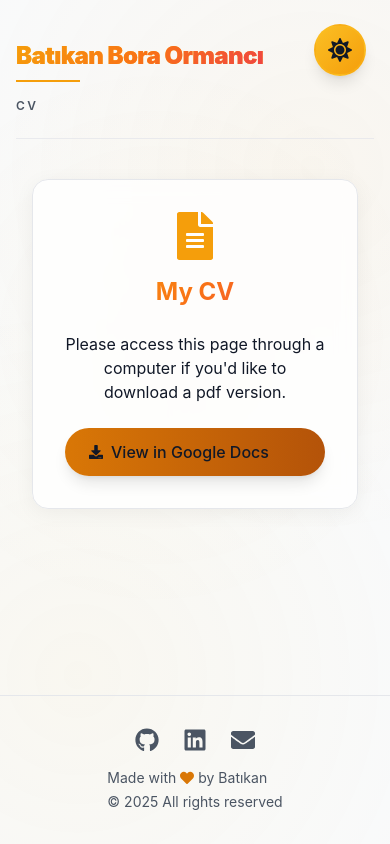
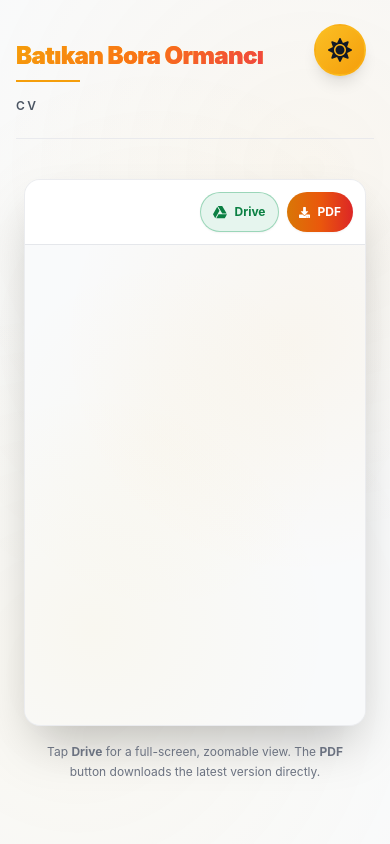
Before and after one commit to batikanor/batikanor.github.io, a Next.js app: page /cv in a window 390 px wide. Shown: the top 844 px of the page. Built offline with nearby package versions, Linux system fonts and the light colour scheme; what @mysten/dapp-kit would draw is missing.

Commit message:
fix: make CV mobile-friendly
- add an exact PDF preview for mobile devices\n- serve a same-origin PDF download without Google sign-in\n- sync the current Google Docs PDF automatically before builds\n- label the Google Drive action with Drive styling

```diff
--- a/package.json
+++ b/package.json
@@ -3,9 +3,12 @@
   "version": "0.1.0",
   "private": true,
   "scripts": {
+    "predev": "npm run sync:cv",
     "dev": "next dev",
+    "prebuild": "npm run sync:cv",
     "build": "next build",
-    "start": "next start"
+    "start": "next start",
+    "sync:cv": "node scripts/sync-cv-pdf.mjs"
   },
   "dependencies": {
     "@emotion/react": "^11.14.0",
--- a/src/app/cv/config.js
+++ b/src/app/cv/config.js
@@ -1,6 +1,5 @@
 export const CV_CONFIG = {
-  pdfDownloadUrl:
-    "https://docs.google.com/document/d/1WJrlmn0cTgHiylnJaGbDYt_AX4li0fC8VFtORVIkh8w/export?format=pdf",
+  pdfDownloadUrl: "/cv/batikan-bora-ormanci-cv.pdf",
   embeddedViewUrl:
     "https://docs.google.com/document/d/1WJrlmn0cTgHiylnJaGbDYt_AX4li0fC8VFtORVIkh8w/preview?rm=minimal",
 };
--- a/src/components/CVContent.js
+++ b/src/components/CVContent.js
@@ -1,136 +1,88 @@
 "use client";
+
 import { motion } from "framer-motion";
-import { useEffect, useState } from "react";
-import { FaDownload, FaFileAlt } from "react-icons/fa";
+import { FaDownload, FaGoogleDrive } from "react-icons/fa";
 import { CV_CONFIG } from "../app/cv/config";
 
+const compactActionClass =
+  "inline-flex min-h-10 items-center justify-center gap-2 rounded-full px-3 py-2 text-xs font-bold shadow-sm transition-transform hover:scale-[1.03] focus:outline-none focus:ring-2 focus:ring-amber-400 focus:ring-offset-2 dark:focus:ring-offset-gray-950 sm:px-4 sm:text-sm";
+
 export default function CVContent() {
-  const [isMobile, setIsMobile] = useState(false);
-  const [isLoading, setIsLoading] = useState(true);
-
-  useEffect(() => {
-    const handleResize = () => {
-      setIsMobile(window.innerWidth <= 768);
-    };
-    handleResize();
-    window.addEventListener("resize", handleResize);
-    return () => window.removeEventListener("resize", handleResize);
-  }, []);
-
-  const handleIframeLoad = () => {
-    setIsLoading(false);
-  };
-
   return (
     <motion.div
       initial={{ opacity: 0 }}
       animate={{ opacity: 1 }}
       transition={{ duration: 0.6 }}
-      className="w-full max-w-6xl mx-auto px-4"
+      className="mx-auto w-full max-w-6xl px-2 sm:px-4"
     >
-      {isMobile ? (
-        <motion.div
-          initial={{ scale: 0.95, opacity: 0 }}
-          animate={{ scale: 1, opacity: 1 }}
-          transition={{ delay: 0.2 }}
-          className="card text-center space-y-6"
-        >
-          <div className="space-y-4">
-            <FaFileAlt className="text-5xl text-accent mx-auto" />
-            <h3 className="text-2xl font-bold gradient-text">My CV</h3>
-          </div>
-          <p>
-            Please access this page through a computer if you&apos;d like to
-            download a pdf version.
-          </p>
-          <div className="flex flex-col sm:flex-row gap-4 justify-center">
-            <motion.a
-              whileHover={{ scale: 1.05 }}
-              whileTap={{ scale: 0.95 }}
-              href={CV_CONFIG.pdfDownloadUrl}
-              download
-              className="btn flex items-center gap-2"
-            >
-              <FaDownload className="text-sm" />
-              View in Google Docs
-            </motion.a>
-          </div>
-        </motion.div>
-      ) : (
-        <div className="space-y-8">
-          {/* CV Viewer */}
+      <div className="space-y-4 sm:space-y-8">
         <motion.div
           initial={{ y: 30, opacity: 0 }}
           animate={{ y: 0, opacity: 1 }}
-            transition={{ delay: 0.3, duration: 0.8 }}
-            className="flex justify-center"
+          transition={{ delay: 0.2, duration: 0.7 }}
+          className="mx-auto w-full max-w-[880px] overflow-hidden rounded-2xl border border-light-border/70 bg-[#f8f9fa] shadow-2xl dark:border-dark-border/70 dark:bg-gray-950"
         >
-            {/* Main CV Container - Clean and Modern */}
-            <div
-              className="relative overflow-hidden rounded-2xl border border-light-border/70 bg-[#f8f9fa] shadow-2xl dark:border-dark-border/70"
-              style={{ width: "min(100%, 880px)" }}
+          <div className="flex items-center justify-end gap-2 border-b border-gray-200 bg-white/95 p-3 dark:border-gray-800 dark:bg-gray-900/95 sm:p-4">
+            <div className="flex shrink-0 items-center gap-2">
+              <a
+                href={CV_CONFIG.embeddedViewUrl}
+                target="_blank"
+                rel="noopener noreferrer"
+                className={`${compactActionClass} border border-[#0f9d58]/35 bg-[#0f9d58]/10 text-[#0b8043] hover:border-[#0f9d58] hover:bg-[#0f9d58]/15 dark:border-[#34a853]/40 dark:bg-[#34a853]/10 dark:text-[#81c995]`}
+                aria-label="Open CV in Google Drive"
+                title="Open CV in Google Drive"
               >
-              {/* CV Content Container */}
-              <div className="relative bg-white dark:bg-gray-900 rounded-xl overflow-hidden">
-                {/* Loading Overlay */}
-                {isLoading && (
-                  <div className="absolute inset-0 bg-white dark:bg-gray-900 flex items-center justify-center z-10 rounded-xl">
-                    <div className="text-center space-y-4">
-                      <div className="animate-spin w-12 h-12 border-4 border-accent border-t-transparent rounded-full mx-auto"></div>
-                      <p className="text-gray-600 dark:text-gray-400">
-                        Loading CV...
-                      </p>
+                <FaGoogleDrive aria-hidden="true" className="text-sm" />
+                <span className="sm:hidden">Drive</span>
+                <span className="hidden sm:inline">Google Drive</span>
+              </a>
+              <a
+                href={CV_CONFIG.pdfDownloadUrl}
+                download="Batikan-Bora-Ormanci-CV.pdf"
+                className={`${compactActionClass} bg-gradient-to-r from-amber-600 via-orange-600 to-red-600 text-white hover:from-amber-700 hover:via-orange-700 hover:to-red-700`}
+                aria-label="Download CV as PDF"
+              >
+                <FaDownload aria-hidden="true" className="text-[11px]" />
+                <span>PDF</span>
+              </a>
             </div>
           </div>
-                )}
 
-                {/* Google Docs Iframe */}
-                <div
-                  style={{
-                    width: "100%",
-                    aspectRatio: "596 / 842",
-                    overflow: "hidden",
-                  }}
-                >
+          <div className="relative aspect-[596/842] overflow-hidden bg-white dark:bg-gray-900">
+            <iframe
+              src={`${CV_CONFIG.pdfDownloadUrl}#view=FitH&toolbar=0&navpanes=0`}
+              title="Batıkan Bora Ormancı's mobile CV preview"
+              className="block h-full w-full border-0 bg-white sm:hidden"
+            />
             <iframe
               src={CV_CONFIG.embeddedViewUrl}
-                    onLoad={handleIframeLoad}
-                    style={{
-                      width: "100%",
-                      height: "100%",
-                      border: "none",
-                      opacity: isLoading ? 0 : 1,
-                      display: "block",
-                    }}
-                    title="Batıkan's CV"
-                    className="transition-opacity duration-500 bg-white"
+              title="Batıkan Bora Ormancı's CV"
+              className="hidden h-full w-full border-0 bg-white sm:block"
             />
-                </div>
-              </div>
           </div>
         </motion.div>
 
-          {/* Action Buttons */}
+        <p className="mx-auto max-w-[880px] px-2 text-center text-xs leading-relaxed text-gray-500 dark:text-gray-400 sm:hidden">
+          Tap <strong>Drive</strong> for a full-screen, zoomable view. The{" "}
+          <strong>PDF</strong> button downloads the latest version directly.
+        </p>
+
         <motion.div
-            initial={{ y: 20, opacity: 0 }}
+          initial={{ y: 16, opacity: 0 }}
           animate={{ y: 0, opacity: 1 }}
-            transition={{ delay: 0.6 }}
-            className="flex flex-wrap gap-4 justify-center"
+          transition={{ delay: 0.45 }}
+          className="hidden justify-center sm:flex"
         >
-            <motion.a
-              whileHover={{ scale: 1.05 }}
-              whileTap={{ scale: 0.95 }}
+          <a
             href={CV_CONFIG.pdfDownloadUrl}
-              download
+            download="Batikan-Bora-Ormanci-CV.pdf"
             className="btn flex items-center gap-3"
           >
-              <FaDownload className="text-sm" />
+            <FaDownload className="text-sm" aria-hidden="true" />
             Download CV as PDF
-            </motion.a>
+          </a>
         </motion.div>
-
       </div>
-      )}
     </motion.div>
   );
 }
```
Also changed, not shown: scripts/sync-cv-pdf.mjs (added, +42 -0 lines), 1 other file (tests, documents, lock files or other folders). Lines whose indentation alone changed are shown as unchanged.
